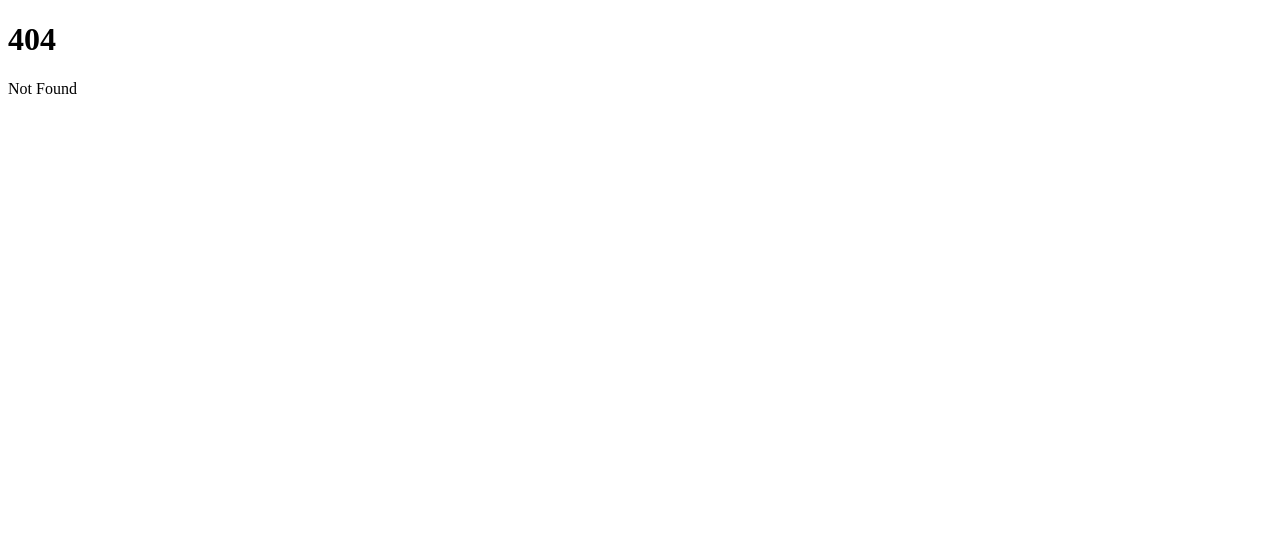
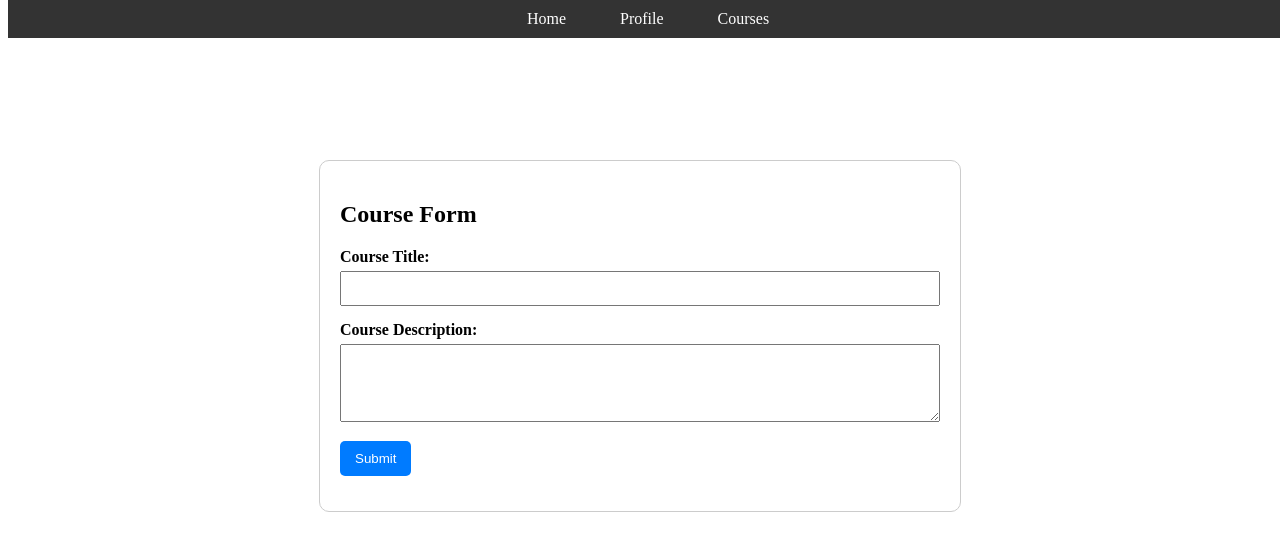
Before and after one commit to xdanutt1234/IntelliC, a SvelteKit app: page /create in a window 1280 px wide. Before the commit this address had no page. Shown: the top 550 px of the page. Built offline with nearby package versions, Linux system fonts and the light colour scheme; no server answers.

Commit message:
Progress

```diff
--- a/src-tauri/tauri.conf.json
+++ b/src-tauri/tauri.conf.json
@@ -55,10 +55,10 @@
     "windows": [
       {
         "fullscreen": false,
-        "height": 600,
-        "resizable": true,
+        "height": 1080,
+        "resizable": false,
         "title": "svelte",
-        "width": 800
+        "width": 1920
       }
     ]
   }
--- a/src/resources/Navbar.svelte
+++ b/src/resources/Navbar.svelte
@@ -1,6 +1,44 @@
+<script>
+    import { onMount } from "svelte";
+    import { user } from "../javascript/authstore"; // Import the user store
+    import { get } from "svelte/store"; // To access the store value
+    import { db } from "../javascript/firebase";
+    import { collection, getDocs, query, where, setDoc, doc } from "firebase/firestore";
+    import { logout } from "../javascript/auth.js"; // Import the logout function
+    import { goto } from "$app/navigation"; // Import SvelteKit's goto function for redirection
+
+    let currentUser = get(user);
+    let isAdmin = [];
+
+    // Watch for changes in the user store
+
+
+    onMount(async () => {
+
+        if (currentUser?.uid) {
+            const q = query(
+                collection(db, "admins"),
+                where("userId", "==", currentUser?.uid),
+            );
+            const querySnapshot = await getDocs(q);
+            isAdmin = querySnapshot.docs.map((doc) => ({
+                id: doc.id,
+                ...doc.data(),
+            }));
+            console.log(isAdmin);
+        }
+    });
+
+</script>
+
+
 <nav id="navbar" class="navbar">
     <a href="/">Home</a>
     <a href="/profile">Profile</a>
+    <a href="/list">Courses</a>
+    {#if isAdmin.length > 0}
+    <a href="/create">Admin</a>
+    {/if}
 </nav>
 
 <style>
--- /dev/null
+++ b/src/routes/create/+page.svelte
@@ -0,0 +1,95 @@
+<script>
+ import Navbar from "../../resources/Navbar.svelte";
+    import { onMount } from "svelte";
+    import { db } from "../../javascript/firebase"; // Import the Firestore instance from your firebase.js
+    import { collection, addDoc } from "firebase/firestore";
+    import { goto } from "$app/navigation"; // Import the goto function from SvelteKit
+    import { currentcourse } from "../../javascript/current_course";
+    let title = '';
+    let description = '';
+    async function createCourse() {
+        try {
+            // Reference to the courses collection
+            const coursesRef = collection(db, "courses");
+
+            // Add a new document with the specified title and description
+            await addDoc(coursesRef, {
+                name: title,
+                description: description
+            });
+
+            console.log("Course successfully created!");
+            // Optionally navigate to another page or give feedback to the user
+            goto("/list"); // Adjust the path as needed
+        } catch (e) {
+            console.error("Error adding document: ", e);
+        }
+    }
+</script>
+
+<Navbar />
+
+<div class="form-container">
+    <h2>Course Form</h2>
+    <form>
+        <div class="form-group">
+            <label for="courseTitle">Course Title:</label>
+            <input type="text" id="courseTitle" name="courseTitle" bind:value={title} required />
+        </div>
+        <div class="form-group">
+            <label for="courseDescription">Course Description:</label>
+            <textarea bind:value={description}
+                id="courseDescription"
+                name="courseDescription"
+                rows="4"
+                required
+            ></textarea>
+        </div>
+        <div class="form-group">
+            <button on:click={createCourse}>Submit</button>
+        </div>
+    </form>
+</div>
+
+<style>
+    body {
+        font-family: Arial, sans-serif;
+        margin: 20px;
+    }
+    .form-container {
+        max-width: 600px;
+        margin: auto;
+        margin-top: 160px;
+        padding: 20px;
+        border: 1px solid #ccc;
+        border-radius: 10px;
+    }
+    .form-group {
+        margin-bottom: 15px;
+    }
+    .form-group label {
+        display: block;
+        margin-bottom: 5px;
+        font-weight: bold;
+    }
+    .form-group input,
+    .form-group textarea {
+        width: 100%;
+        padding: 8px;
+        box-sizing: border-box;
+    }
+    .form-group textarea {
+        resize: vertical;
+    }
+    .form-group button {
+        padding: 10px 15px;
+        background-color: #007bff;
+        color: white;
+        border: none;
+        border-radius: 5px;
+        cursor: pointer;
+    }
+    .form-group button:hover {
+        background-color: #0056b3;
+    }
+</style>
```
Also changed, not shown: src/routes/problems/+page.svelte (+61 -2 lines), src/routes/createproblem/+page.svelte (added).
